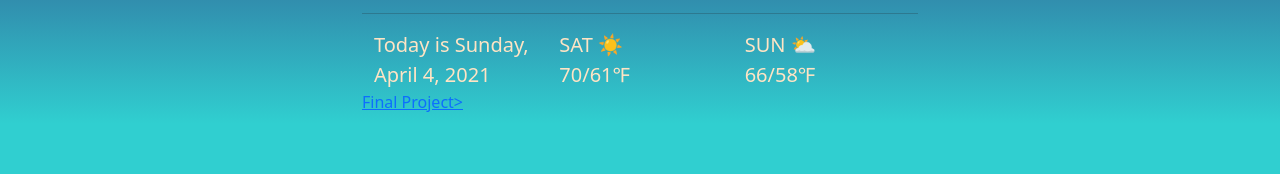
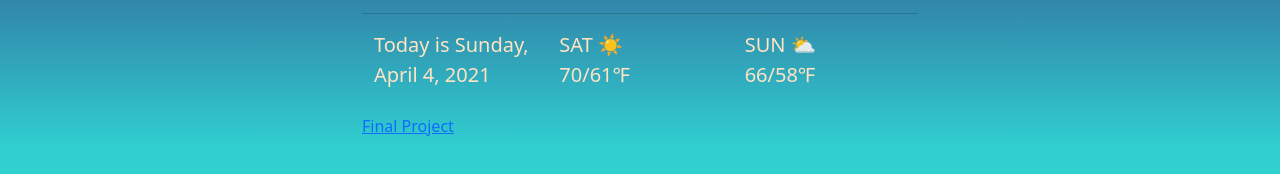
Before and after one commit to dreamer757/FINALPROJECT, a plain HTML site: page index.html in a window 1280 px wide. Shown: the part 256-430 px from the top of the page. Drawn offline with nearby package versions, Linux system fonts and the light colour scheme.

Commit message:
line break

```diff
--- a/index.html
+++ b/index.html
@@ -46,7 +46,8 @@
           </div>
         </div>
       </div>
-      <a href="https://github.com/dreamer757/FINALPROJECT">Final Project></a>
+      <br/>
+      <a href="https://github.com/dreamer757/FINALPROJECT">Final Project</a>
       </div>
     </div>
     <script src="src/index.js"></script>
```
